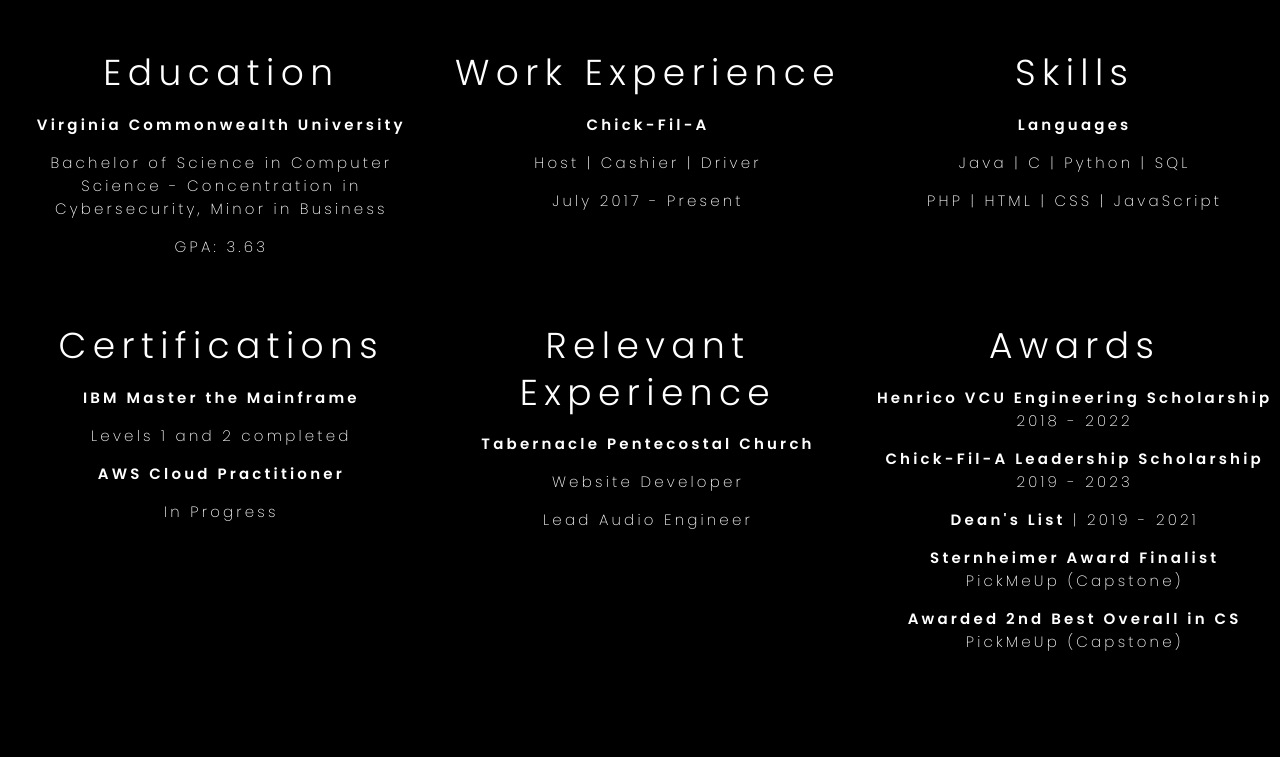
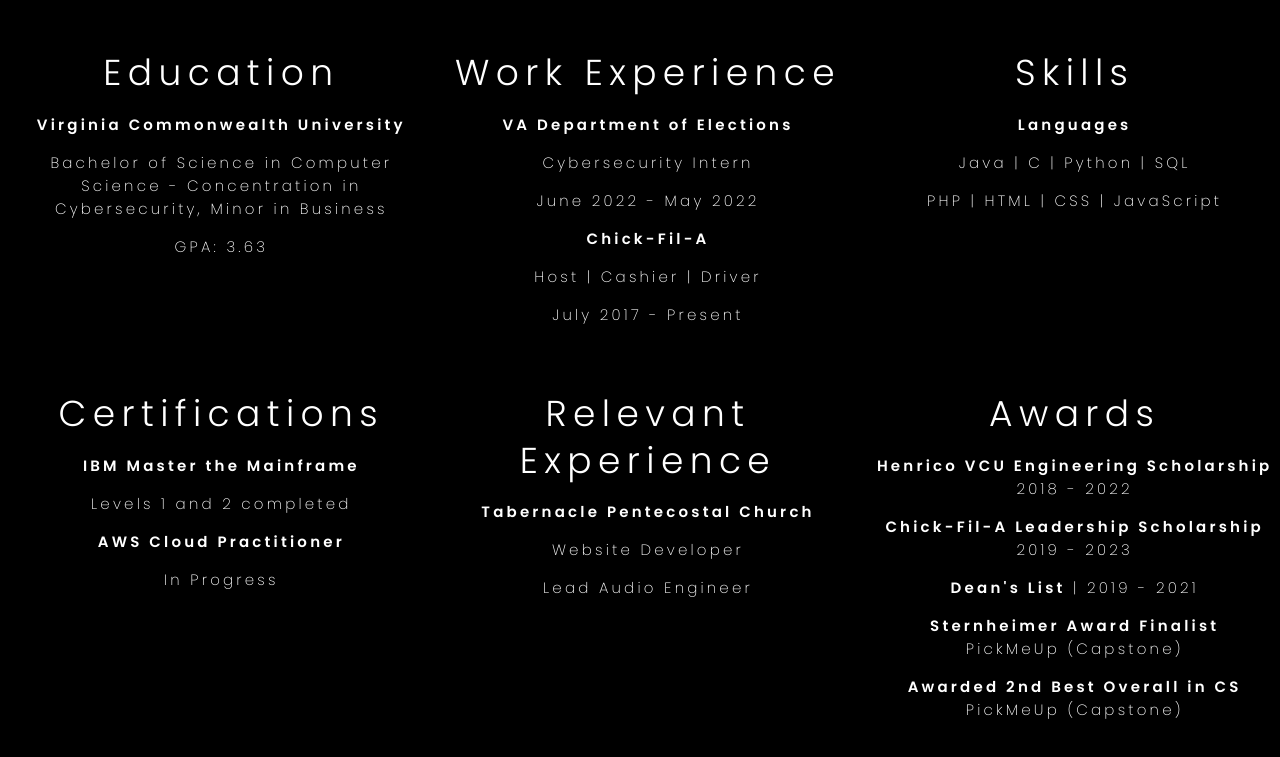
Before and after one commit to StevenCherian/Portfolio, a plain HTML site: page experience.html in a window 1280 px wide. Shown: the part 115-872 px from the top of the page. Before the commit the page ends 841 px from the top, so only its background shows below. Drawn offline with nearby package versions, Linux system fonts and the light colour scheme.

Commit message:
Updated work experience

```diff
--- a/experience.html
+++ b/experience.html
@@ -39,6 +39,9 @@
                     <div style="height: 15px; padding: 0px 15px 0px 15px;"></div>
                     <div class="col" style="text-align: center; margin-bottom: 50px;">
                         <h1>Work Experience</h1>
+                        <p style="font-size: 15px;"><b>VA Department of Elections</b></p>
+                        <p style="font-size: 15px;">Cybersecurity Intern</p>
+                        <p style="font-size: 15px;">June 2022 - May 2022</p>
                         <p style="font-size: 15px;"><b>Chick-Fil-A</b></p>
                         <p style="font-size: 15px;">Host | Cashier | Driver</p>
                         <p style="font-size: 15px;">July 2017 - Present</p>
```
